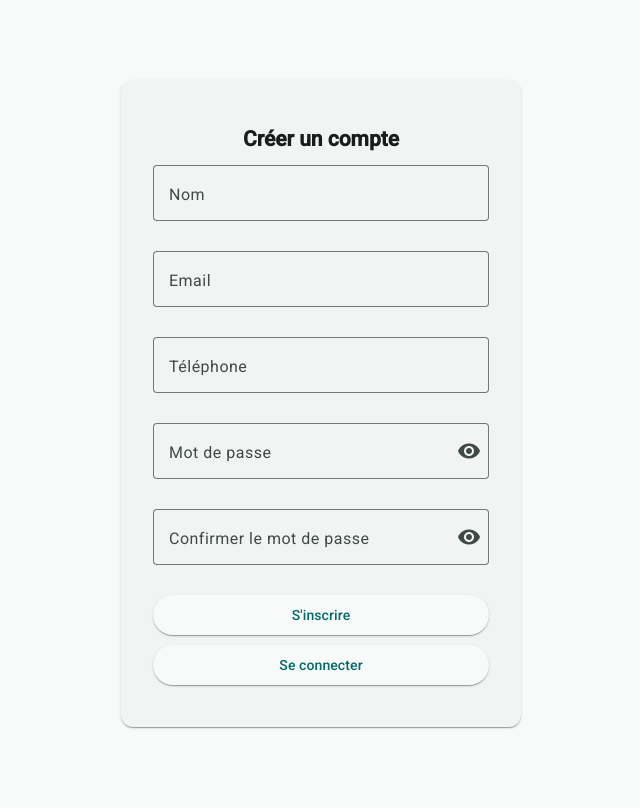
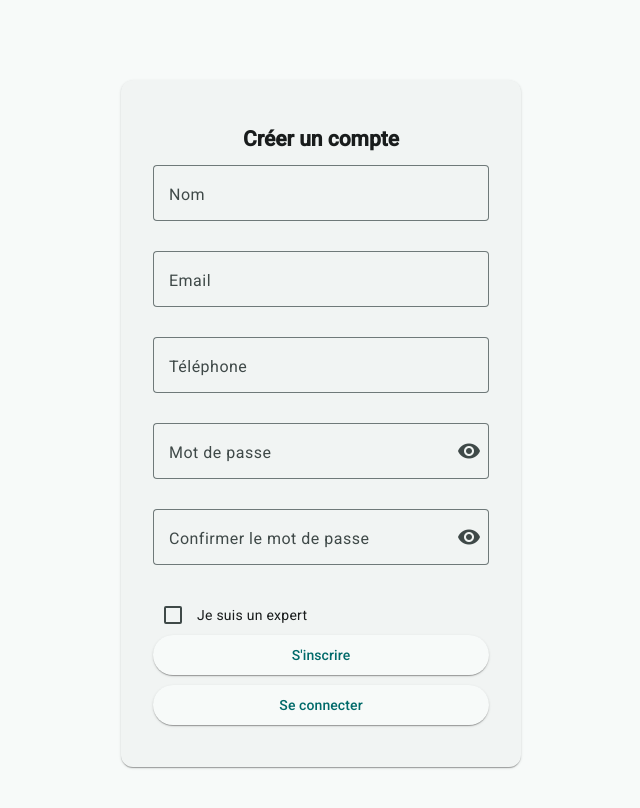
Before and after one commit to GabrielBolduc/Projet_Final_H26, an Angular app in the folder Angular/: page /signup in a window 1280 px wide. Shown: the top 808 px of the page, without its empty margins (319-959 px from the left). Built offline with nearby package versions, Linux system fonts and the light colour scheme.

Commit message:
adaptation des pages login et sign up

```diff
--- a/Angular/src/app/component/login/login.html
+++ b/Angular/src/app/component/login/login.html
@@ -17,6 +17,7 @@
 
     </mat-form-field>
 
+
     <button mat-raised-button color="primary" class="full-width" type="submit">
       Se connecter
     </button>
--- a/Angular/src/app/component/signup/signup.html
+++ b/Angular/src/app/component/signup/signup.html
@@ -38,6 +38,12 @@
 
     </mat-form-field>
 
+    <mat-checkbox [checked]="is_staff" >
+        Je suis un expert
+    </mat-checkbox>
+
+
+
     <button mat-raised-button color="primary" class="full-width" type="submit" >
       S'inscrire
     </button>
--- a/Angular/src/app/component/signup/signup.ts
+++ b/Angular/src/app/component/signup/signup.ts
@@ -7,16 +7,18 @@ import { MatIconModule } from '@angular/material/icon';
 import { MatCardModule } from '@angular/material/card';
 import { ReactiveFormsModule } from '@angular/forms';
 import { RouterLink } from "@angular/router";
+import { MatCheckboxModule } from '@angular/material/checkbox';
 
 @Component({
   selector: 'app-signup',
   templateUrl: './signup.html',
   styleUrls: ['./signup.css'],
-  imports: [MatFormFieldModule, MatInputModule, MatButtonModule, ReactiveFormsModule, MatIconModule, MatCardModule, RouterLink]
+  imports: [MatCheckboxModule,MatFormFieldModule, MatInputModule, MatButtonModule, ReactiveFormsModule, MatIconModule, MatCardModule, RouterLink]
 })
 export class Signup {
   hidePassword = true;
   hideConfirmPassword = true;
+  is_staff = false;
 
 
 
```
